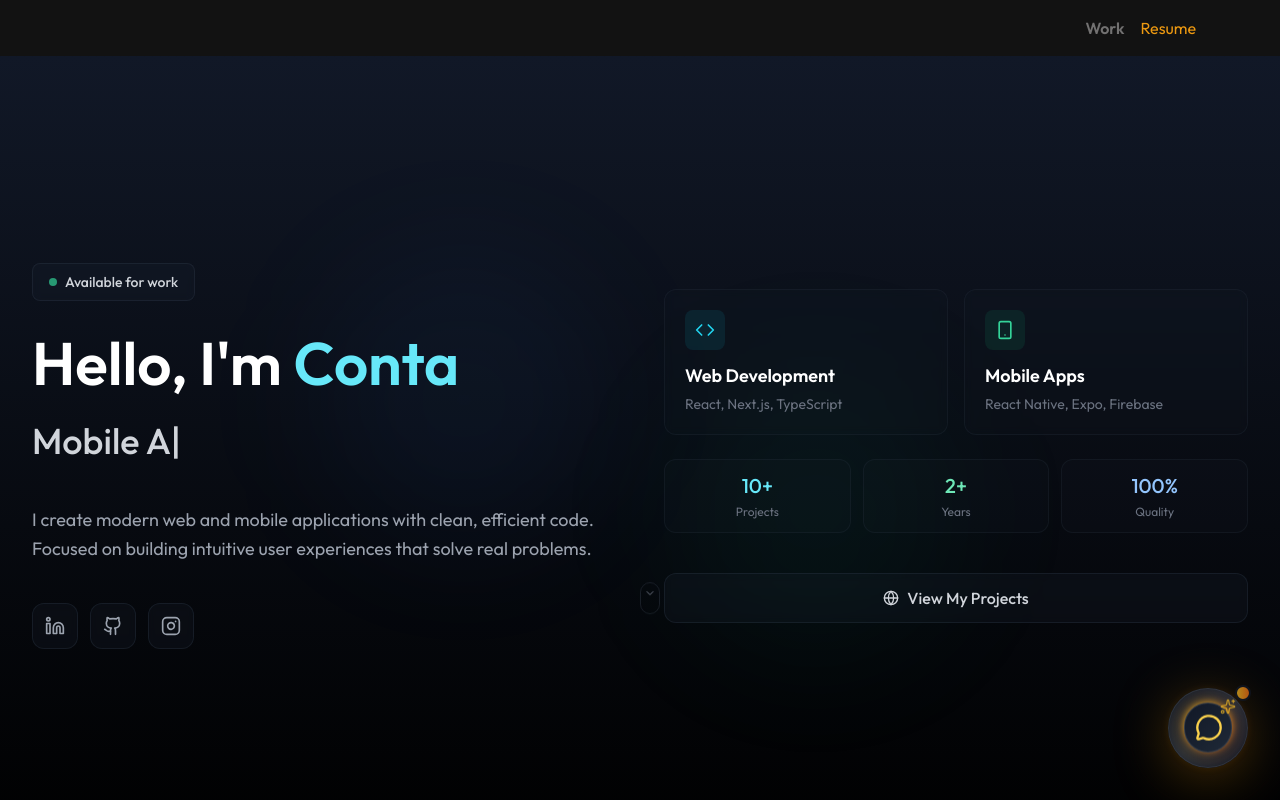
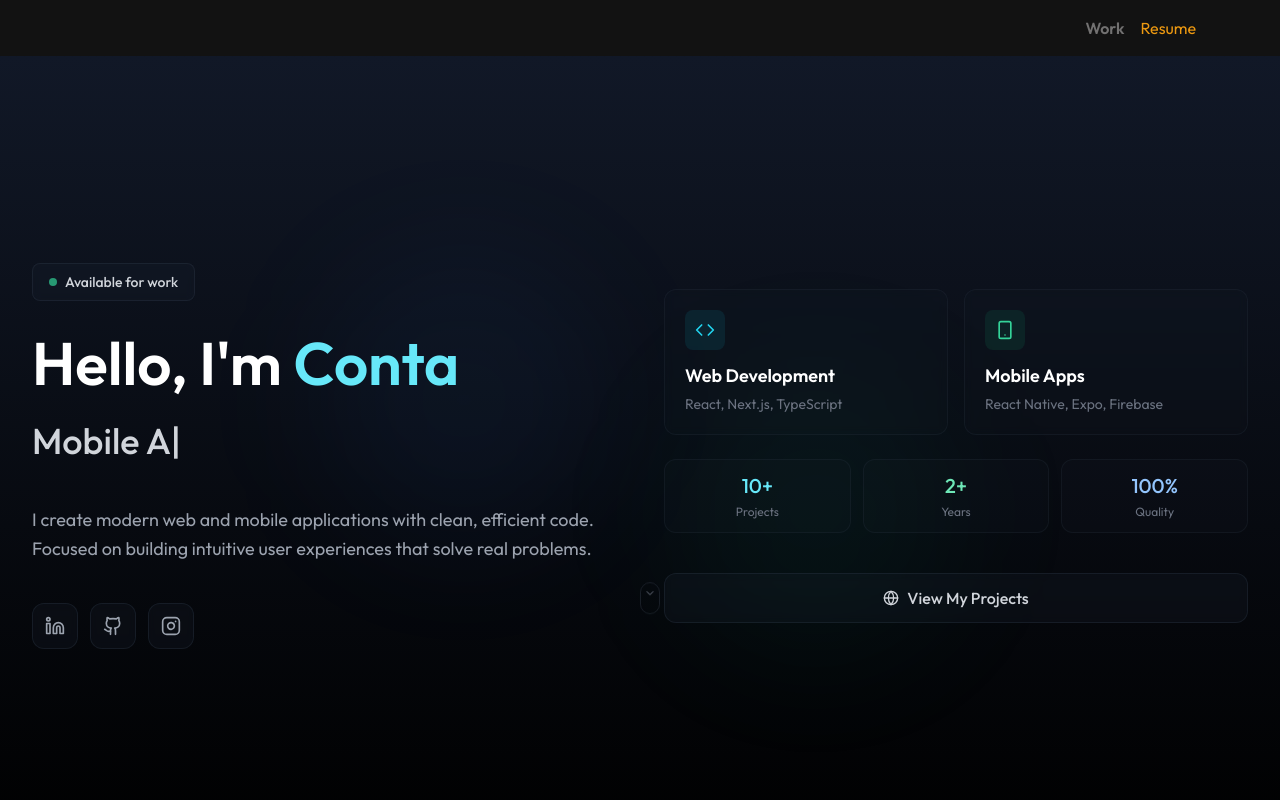
Before and after one commit to conta09/my-app, a Next.js app: page / in a window 1280 px wide. Shown: the top 800 px of the page. Built offline with nearby package versions, Linux system fonts and the light colour scheme.

Commit message:
removed agent component

```diff
--- a/app/layout.tsx
+++ b/app/layout.tsx
@@ -1,6 +1,5 @@
 import type { Metadata } from "next";
 import { Outfit } from "next/font/google";
-import AIAgent from "./components/AiAgent";
 import "./globals.css";
 import { Analytics } from "@vercel/analytics/react"
 
@@ -19,7 +18,6 @@ export default function RootLayout({
   return (
     <html lang="en">
       <body className={outfit.className}>{children}
-      <AIAgent />
       <Analytics/>
       </body>
     </html>
```
